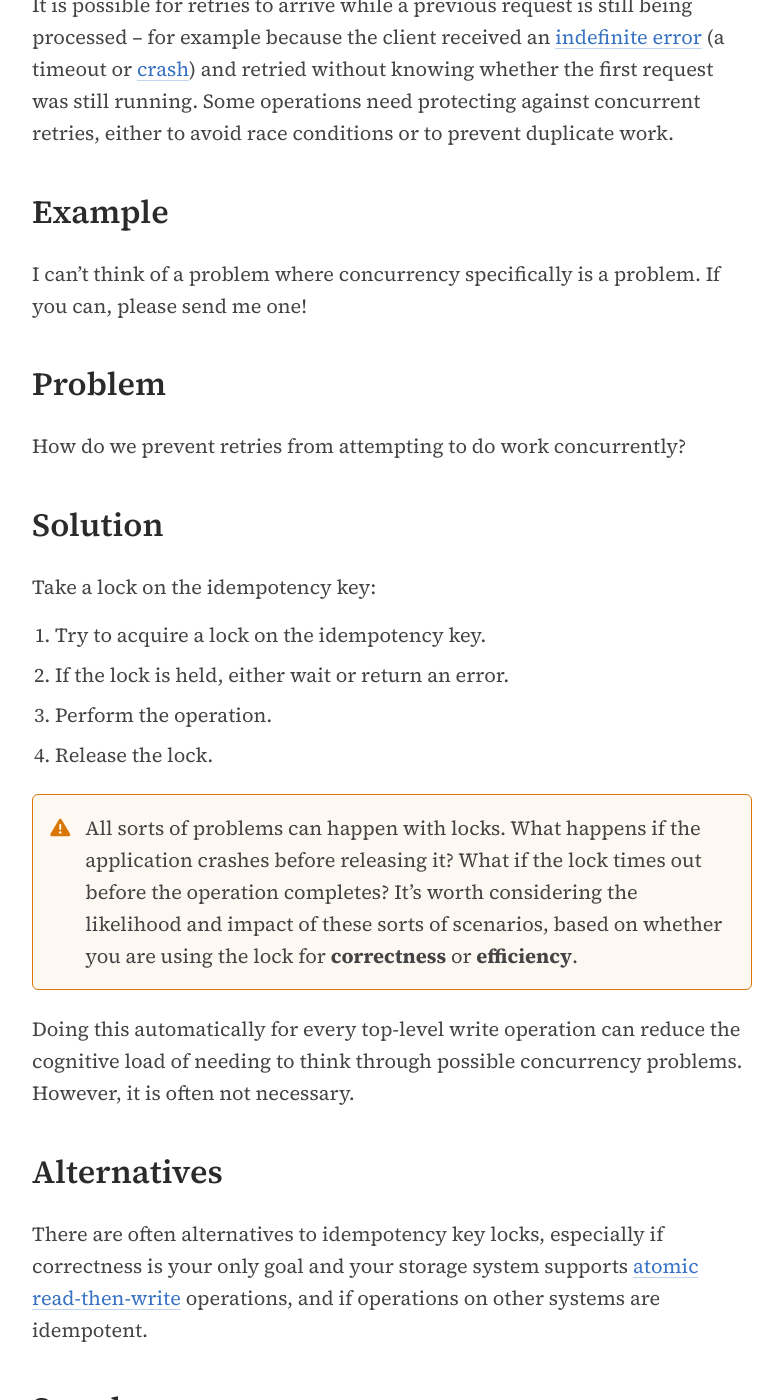
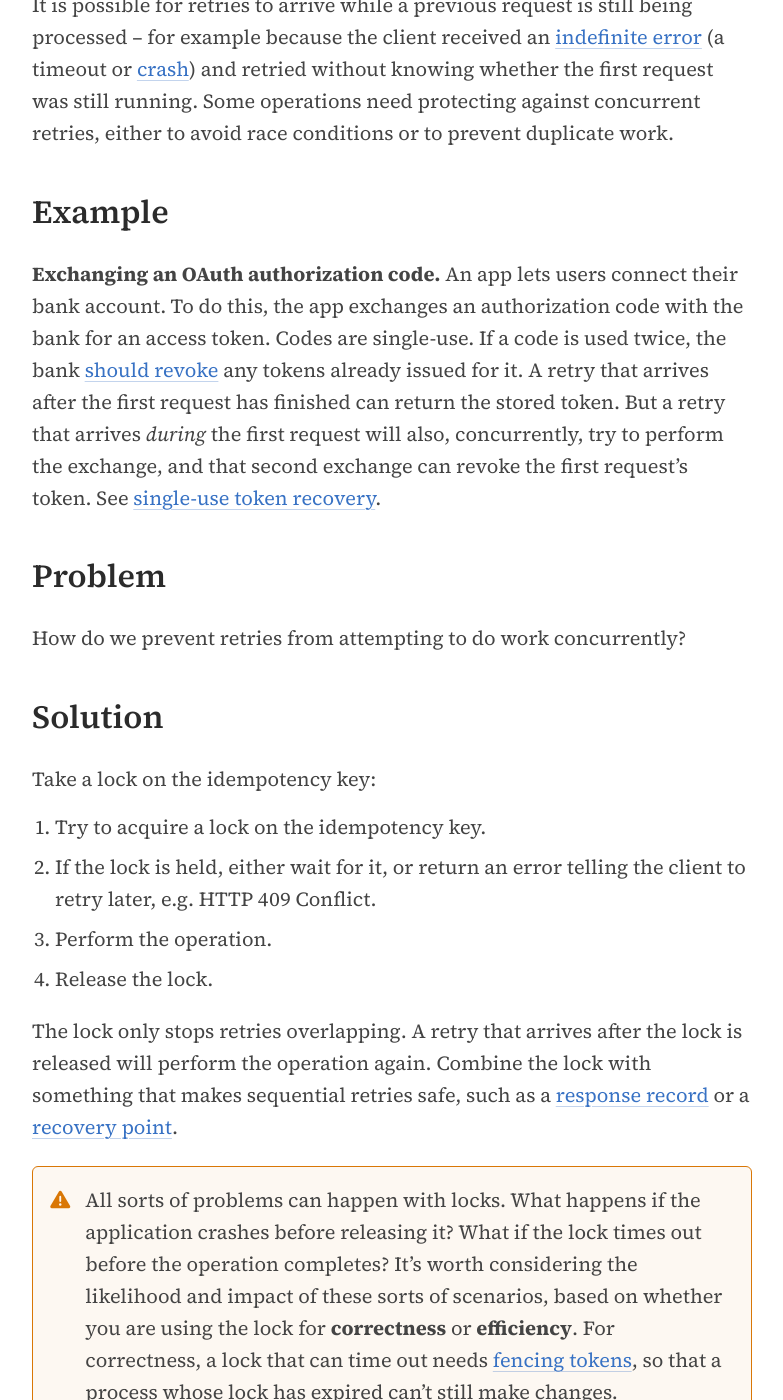
Before and after one commit to ThomWright/ThomWright.github.io, a Jekyll site: the page built from _failure-patterns/idempotency-key-lock.md, in a window 1280 px wide and 1400 px high, scrolled down 390 px. Shown: the whole window, without its empty margins (248-1031 px from the left). Built offline with Jekyll 4.4.1, drawn with Linux system fonts in a browser that asks for light colours; some of the changed text lies outside the part shown.

Commit message:
Give the idempotency key lock a real example
The page had no example of where concurrent retries specifically cause
harm, and didn't say that a lock alone doesn't make sequential retries
safe.

Use an OAuth code exchange, where a concurrent second exchange can
revoke the first request's token. Tell the client to retry later when
the lock is held, combine the lock with a response record or recovery
point, and note that a lock relied on for correctness needs fencing
tokens if it can time out.

Co-Authored-By: Claude Opus 5.5 <noreply@anthropic.com>

```diff
--- a/_failure-patterns/idempotency-key-lock.md
+++ b/_failure-patterns/idempotency-key-lock.md
@@ -8,6 +8,9 @@ related:
   - idempotency-key
   - atomic-read-then-write
   - at-most-once-guard
+  - response-record
+  - recovery-point
+  - single-use-token-recovery
 ---
 
 ## Context
@@ -16,7 +19,7 @@ It is possible for retries to arrive while a previous request is still being pro
 
 ## Example
 
-I can't think of a problem where concurrency specifically is a problem. If you can, please send me one!
+**Exchanging an OAuth authorization code.** An app lets users connect their bank account. To do this, the app exchanges an authorization code with the bank for an access token. Codes are single-use. If a code is used twice, the bank [should revoke](https://datatracker.ietf.org/doc/html/rfc6749#section-4.1.2) any tokens already issued for it. A retry that arrives after the first request has finished can return the stored token. But a retry that arrives *during* the first request will also, concurrently, try to perform the exchange, and that second exchange can revoke the first request's token. See [single-use token recovery]({% link _failure-patterns/single-use-token-recovery.md %}).
 
 ## Problem
 
@@ -27,13 +30,15 @@ How do we prevent retries from attempting to do work concurrently?
 Take a lock on the idempotency key:
 
 1. Try to acquire a lock on the idempotency key.
-2. If the lock is held, either wait or return an error.
+2. If the lock is held, either wait for it, or return an error telling the client to retry later, e.g. HTTP 409 Conflict.
 3. Perform the operation.
 4. Release the lock.
 
+The lock only stops retries overlapping. A retry that arrives after the lock is released will perform the operation again. Combine the lock with something that makes sequential retries safe, such as a [response record]({% link _failure-patterns/response-record.md %}) or a [recovery point]({% link _failure-patterns/recovery-point.md %}).
+
 {% include callout.html
     type="warning"
-    content="All sorts of problems can happen with locks. What happens if the application crashes before releasing it? What if the lock times out before the operation completes? It's worth considering the likelihood and impact of these sorts of scenarios, based on whether you are using the lock for **correctness** or **efficiency**."
+    content="All sorts of problems can happen with locks. What happens if the application crashes before releasing it? What if the lock times out before the operation completes? It's worth considering the likelihood and impact of these sorts of scenarios, based on whether you are using the lock for **correctness** or **efficiency**. For correctness, a lock that can time out needs [fencing tokens](https://martin.kleppmann.com/2016/02/08/how-to-do-distributed-locking.html), so that a process whose lock has expired can't still make changes."
 %}
 
 Doing this automatically for every top-level write operation can reduce the cognitive load of needing to think through possible concurrency problems. However, it is often not necessary.
```
